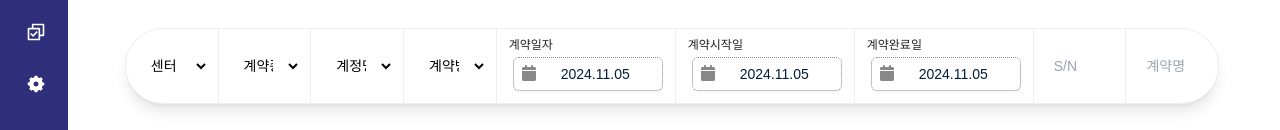
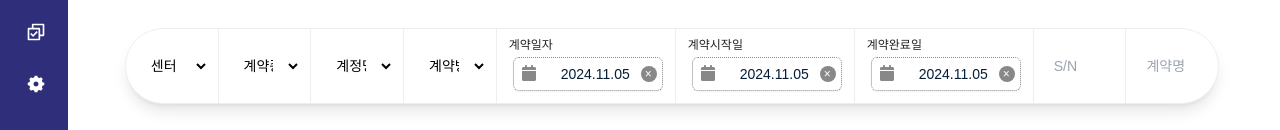
Before and after one commit to Hyeyeon-Ko/pur-ui2, a Next.js app: page /contract in a window 1280 px wide. Shown: the part 184-314 px from the top of the page. Built offline with nearby package versions, Linux system fonts and the light colour scheme; a web font is replaced by a local one.

Commit message:
Fix: datepicker 연월 커스텀

```diff
--- a/app/globals.css
+++ b/app/globals.css
@@ -96,3 +96,32 @@ body {
   border-radius: 9999px;
   padding: 0.25rem;
 }
+.react-datepicker__close-icon {
+  margin-right: 4px;
+}
+.react-datepicker__close-icon::after {
+  background-color: #888888 !important;
+  padding-right: 3px !important;
+}
+
+h2.react-datepicker__current-month {
+  display: none !important;
+}
+.react-datepicker__header__dropdown {
+  display: flex;
+  flex-direction: row-reverse !important;
+  justify-content: center;
+  padding: 6px;
+}
+.react-datepicker__year-dropdown-container--select,
+.react-datepicker__month-dropdown-container--select {
+  color: #000000;
+  margin: 4px !important;
+  font-size: 16px;
+  font-weight: 700;
+  outline: 0;
+}
+
+.react-datepicker__header {
+  padding-top: 0 !important;
+}
--- a/components/ui/atoms/datepicker/SingleDatePicker.tsx
+++ b/components/ui/atoms/datepicker/SingleDatePicker.tsx
@@ -46,6 +46,12 @@ const SingleDatePicker: React.FC<SingleDatePickerProps> = ({
               : "bg-white border-gray-300 text-gray-700"
           }`}
           calendarClassName="custom-calendar"
+          isClearable
+          placeholderText="날짜를 선택해주세요"
+          peekNextMonth
+          showMonthDropdown
+          showYearDropdown
+          dropdownMode="select"
           // label={label}
         />
       </div>
```
